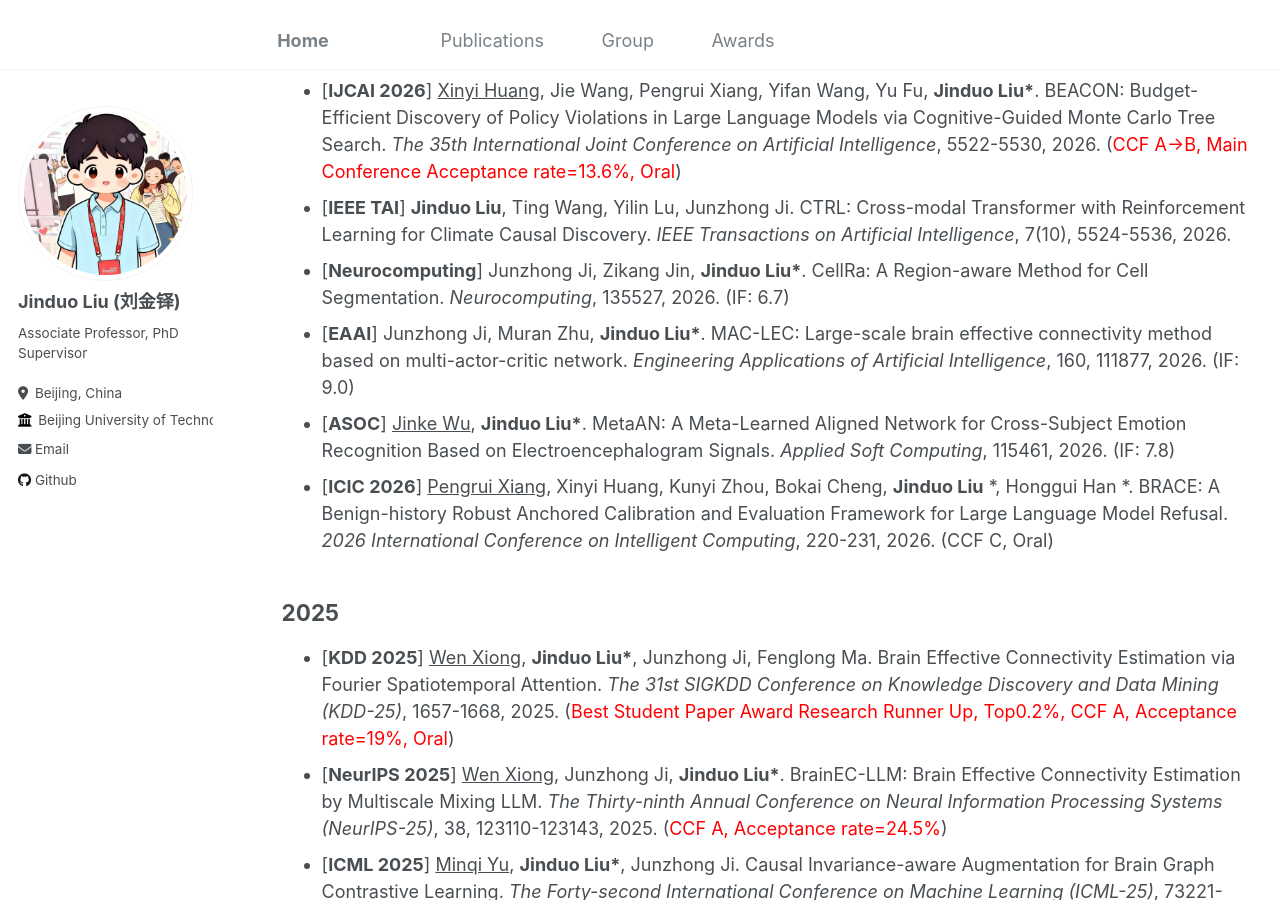
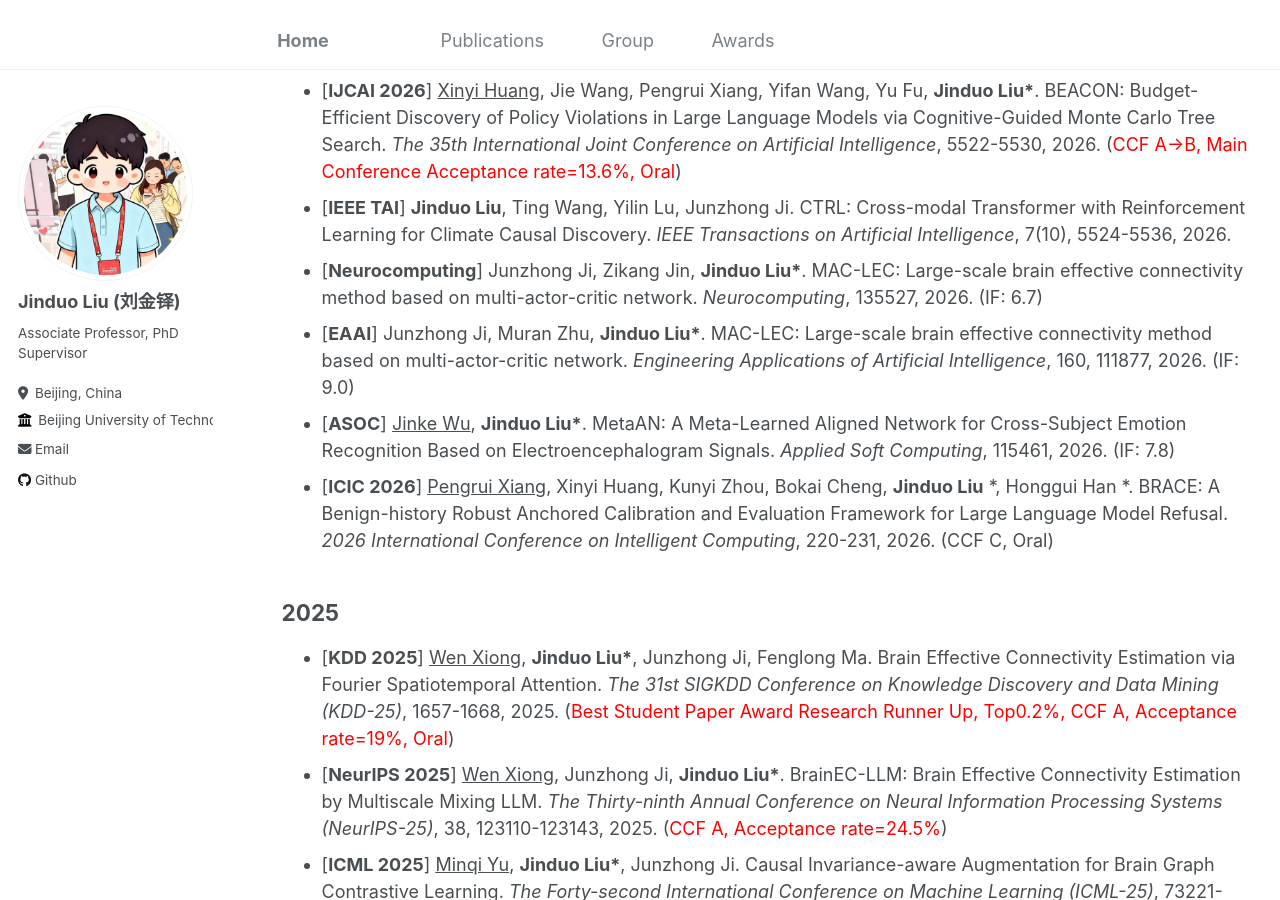
Before and after one commit to Duo67/duo067, a Jekyll site: the page built from _pages/publications.md, in a window 1280 px wide and 900 px high, scrolled down 744 px. Built offline with Jekyll 4.4.1, drawn with Linux system fonts in a browser that asks for light colours.

Commit message:
Update publications.md

```diff
--- a/_pages/publications.md
+++ b/_pages/publications.md
@@ -20,7 +20,7 @@ redirect_from:
   * [__IJCAI 2026__] <span style="text-decoration: underline;">Zhihao Su</span>, Junzhong Ji, Minqi Yu, __Jinduo Liu*__. STCBN-EC: A Spatio-Temporal Constrained Bayesian Causal Network for Multimodal Brain Effective Connectivity Learning. _The 35th International Joint Conference on Artificial Intelligence_, 3024-3032, 2026. (<span style="color: red;">CCF A->B, Main Conference Acceptance rate=13.6%, Oral</span>)
   * [__IJCAI 2026__] <span style="text-decoration: underline;">Xinyi Huang</span>, Jie Wang, Pengrui Xiang, Yifan Wang, Yu Fu, __Jinduo Liu*__. BEACON: Budget-Efficient Discovery of Policy Violations in Large Language Models via Cognitive-Guided Monte Carlo Tree Search. _The 35th International Joint Conference on Artificial Intelligence_, 5522-5530, 2026. (<span style="color: red;">CCF A->B, Main Conference Acceptance rate=13.6%, Oral</span>)
   * [__IEEE TAI__] __Jinduo Liu__, Ting Wang, Yilin Lu, Junzhong Ji. CTRL: Cross-modal Transformer with Reinforcement Learning for Climate Causal Discovery. _IEEE Transactions on Artificial Intelligence_, 7(10), 5524-5536, 2026.
-  * [__Neurocomputing__] Junzhong Ji, Zikang Jin, __Jinduo Liu*__. CellRa: A Region-aware Method for Cell Segmentation. _Neurocomputing_, 135527, 2026. (IF: 6.7)
+  * [__Neurocomputing__] Junzhong Ji, Zikang Jin, __Jinduo Liu*__. MAC-LEC: Large-scale brain effective connectivity method based on multi-actor-critic network. _Neurocomputing_, 135527, 2026. (IF: 6.7)
   * [__EAAI__] Junzhong Ji, Muran Zhu, __Jinduo Liu*__. MAC-LEC: Large-scale brain effective connectivity method based on multi-actor-critic network. _Engineering Applications of Artificial Intelligence_, 160, 111877, 2026. (IF: 9.0)
   * [__ASOC__] <span style="text-decoration: underline;">Jinke Wu</span>, __Jinduo Liu*__. MetaAN: A Meta-Learned Aligned Network for Cross-Subject Emotion Recognition Based on Electroencephalogram Signals. _Applied Soft Computing_, 115461, 2026. (IF: 7.8)
   * [__ICIC 2026__] <span style="text-decoration: underline;">Pengrui Xiang</span>, Xinyi Huang, Kunyi Zhou, Bokai Cheng, __Jinduo Liu__ *, Honggui Han *. BRACE: A Benign-history Robust Anchored Calibration and Evaluation Framework for Large Language Model Refusal. _2026 International Conference on Intelligent Computing_, 220-231, 2026. (CCF C, Oral)
```
